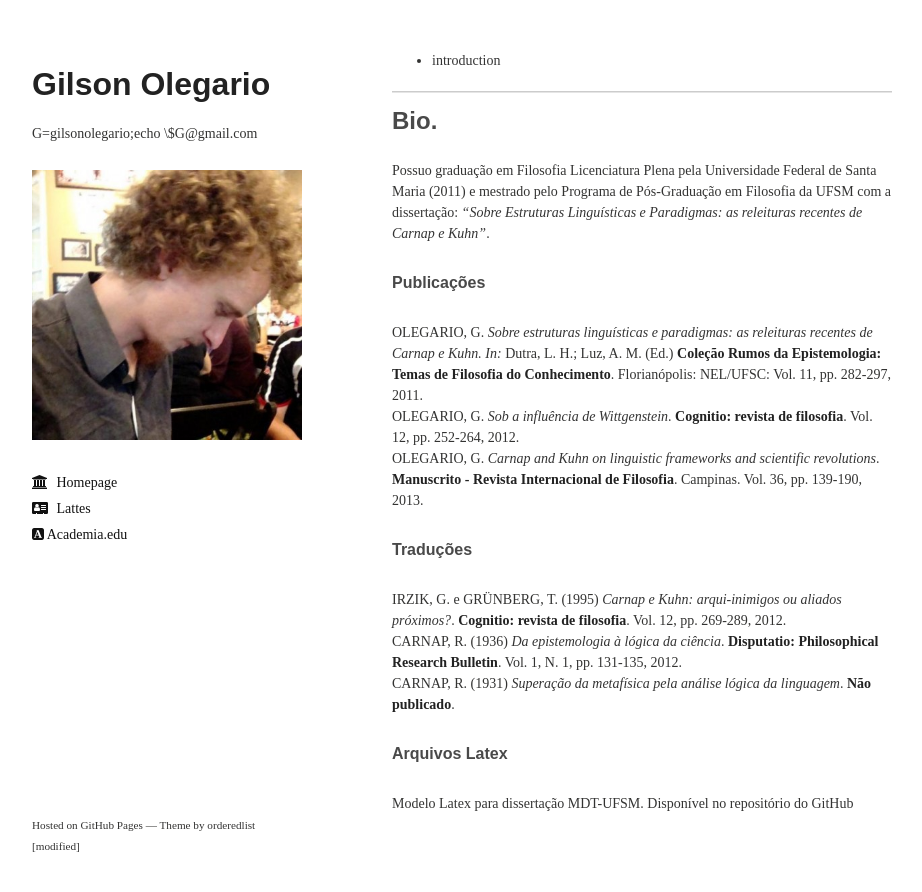
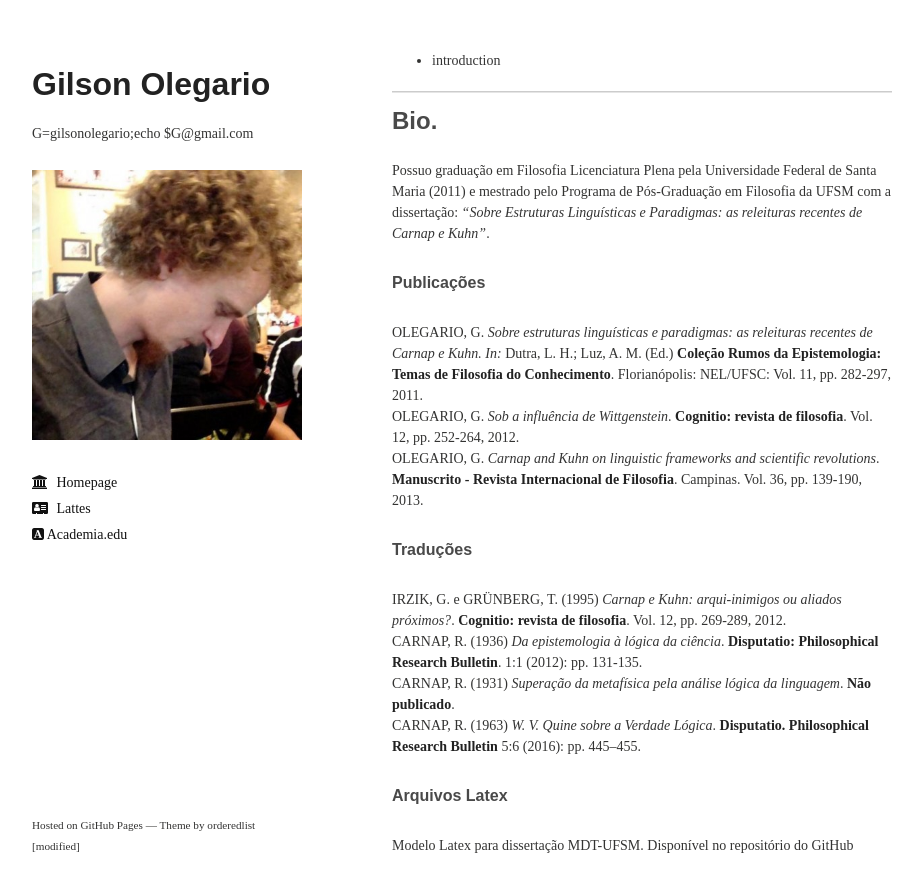
Before and after one commit to gilsonolegario/gilsonolegario.github.io, a Jekyll site: the page built from index.md, in a window 1280 px wide and 932 px high. Shown: the top 892 px of the window, without its empty margins (178-1100 px from the left). Built offline with Jekyll 4.4.1, drawn with Linux system fonts in a browser that asks for light colours; nearby versions of some CDN libraries; some web fonts are replaced; library files that are not in the unit come from our copies; our own code applies the rules of GitHub Pages for plain Markdown files.

Commit message:
tradução

```diff
--- a/_config.yml
+++ b/_config.yml
@@ -1,7 +1,7 @@
 title: Gilson Olegario
 project_name: Gilson Olegario
 description: >
-  G=gilsonolegario;echo \$G@gmail.com
+  G=gilsonolegario;echo $G@gmail.com
 repository_url: https://github.com/gilsonolegario/gilsonolegario.github.io
 repository_shorthand: gilsonolegario/gilsonolegario.github.io
 
--- a/index.md
+++ b/index.md
@@ -38,13 +38,17 @@ próximos?](http://revistas.pucsp.br/index.php/cognitio/article/view/10865)*.
 
 CARNAP, R. (1936) *[Da epistemologia à lógica da
 ciência](http://gredos.usal.es/jspui/bitstream/10366/123999/1/7.-_Olegario_da_Silva-Carnap.pdf)*.
-**Disputatio: Philosophical Research Bulletin**. Vol. 1, N. 1, pp.
-131-135, 2012.
+**Disputatio: Philosophical Research Bulletin**. 1:1 (2012): pp.
+131-135.
 
 CARNAP, R. (1931) *[Superação da metafísica pela análise lógica da
 linguagem](https://github.com/gilsonolegario/gilsonolegario.github.io/blob/master/Carnap-superacao-metafisica.pdf)*.
 **Não publicado**.
 
+CARNAP, R. (1963) *[W. V. Quine sobre a Verdade Lógica](http://gredos.usal.es/jspui/bitstream/10366/132034/1/2016%20Carnap%20Quine.pdf)*. **Disputatio. Philosophical Research Bulletin** 5:6 (2016): pp. 445–455.
+
+
+
 ##### Arquivos Latex
 
 Modelo Latex para dissertação MDT-UFSM. Disponível no repositório do
```
